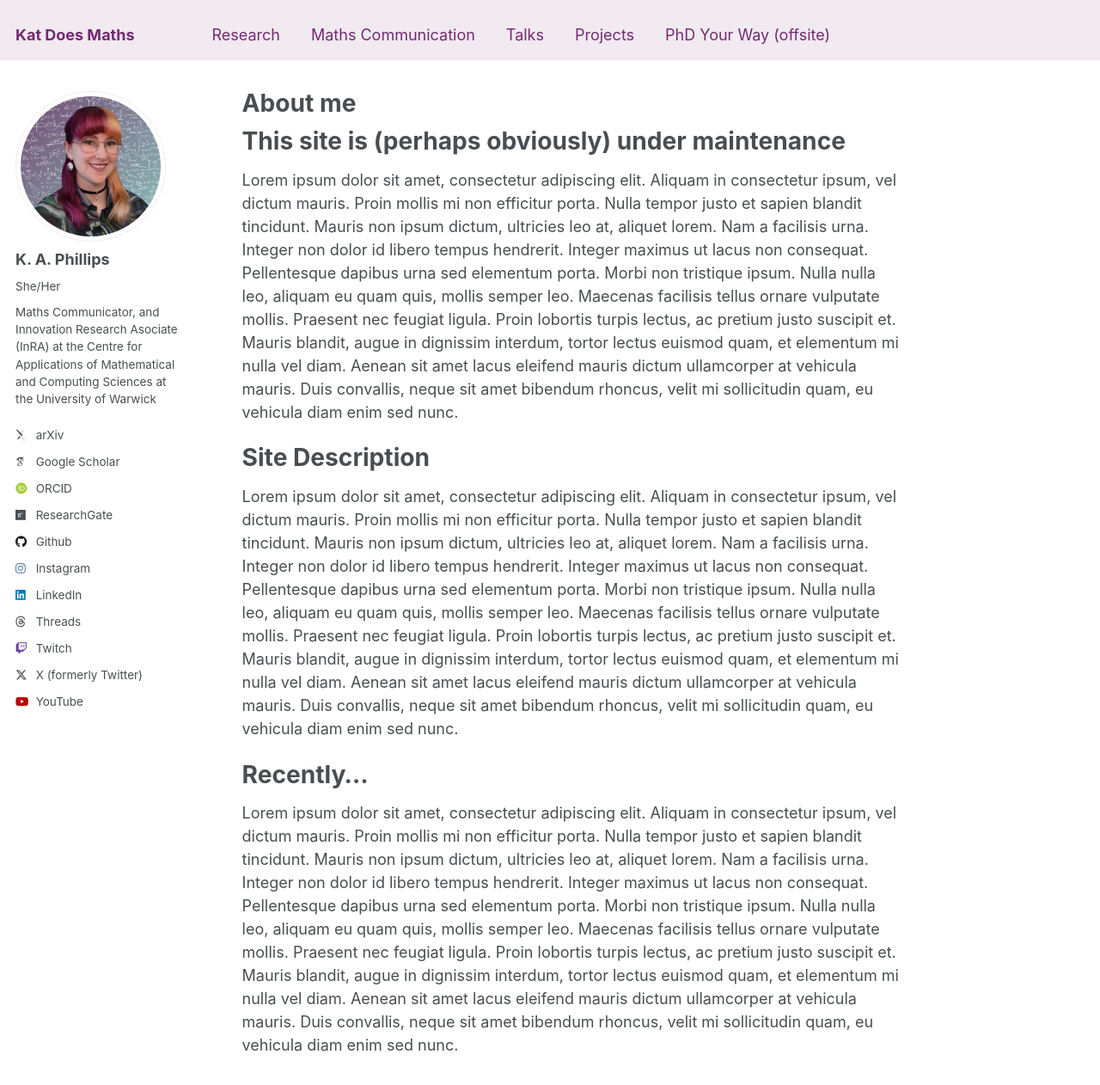
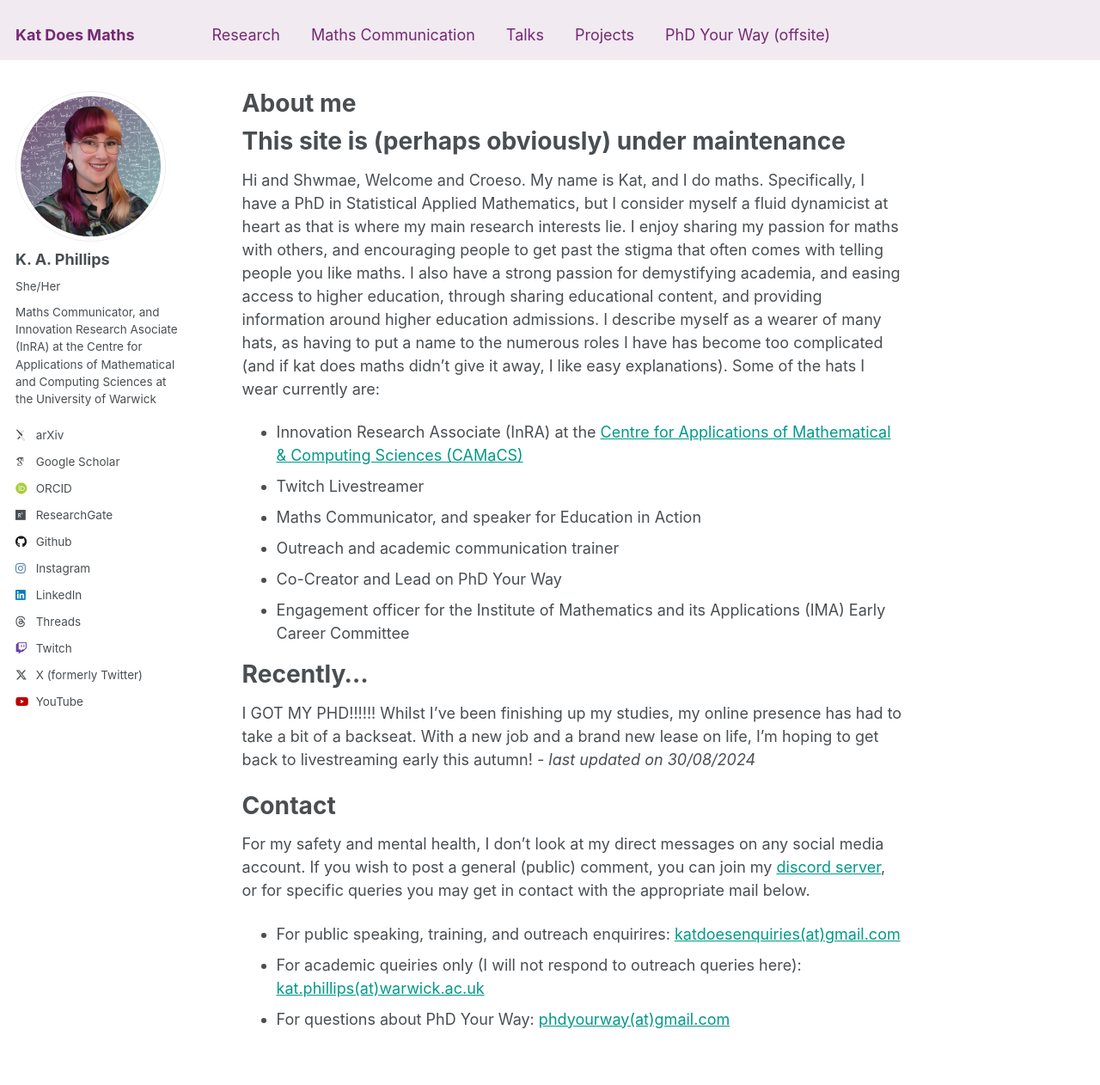
Before and after one commit to katdoesmaths/katdoesmaths.github.io, a Jekyll site: the page built from _pages/about.md, in a window 1280 px wide and 1400 px high. Shown: the top 1262 px of the window at 86% size. Built offline with Jekyll 4.4.1, drawn with Linux system fonts in a browser that asks for light colours; some web fonts are replaced.

Commit message:
Updated About page

```diff
--- a/_pages/about.md
+++ b/_pages/about.md
@@ -10,12 +10,25 @@ redirect_from:
 This site is (perhaps obviously) under maintenance
 ====
 
-Lorem ipsum dolor sit amet, consectetur adipiscing elit. Aliquam in consectetur ipsum, vel dictum mauris. Proin mollis mi non efficitur porta. Nulla tempor justo et sapien blandit tincidunt. Mauris non ipsum dictum, ultricies leo at, aliquet lorem. Nam a facilisis urna. Integer non dolor id libero tempus hendrerit. Integer maximus ut lacus non consequat. Pellentesque dapibus urna sed elementum porta. Morbi non tristique ipsum. Nulla nulla leo, aliquam eu quam quis, mollis semper leo. Maecenas facilisis tellus ornare vulputate mollis. Praesent nec feugiat ligula. Proin lobortis turpis lectus, ac pretium justo suscipit et. Mauris blandit, augue in dignissim interdum, tortor lectus euismod quam, et elementum mi nulla vel diam. Aenean sit amet lacus eleifend mauris dictum ullamcorper at vehicula mauris. Duis convallis, neque sit amet bibendum rhoncus, velit mi sollicitudin quam, eu vehicula diam enim sed nunc.
+Hi and Shwmae, Welcome and Croeso. My name is Kat, and I do maths. Specifically, I have a PhD in Statistical Applied Mathematics, but I consider myself a fluid dynamicist at heart as that is where my main research interests lie. I enjoy sharing my passion for maths with others, and encouraging people to get past the stigma that often comes with telling people you like maths. I also have a strong passion for demystifying academia, and easing access to higher education, through sharing educational content, and providing information around higher education admissions.
+I describe myself as a wearer of many hats, as having to put a name to the numerous roles I have has become too complicated (and if kat does maths didn't give it away, I like easy explanations). Some of the hats I wear currently are:
+* Innovation Research Associate (InRA) at the [Centre for Applications of Mathematical & Computing Sciences (CAMaCS)](https://warwick.ac.uk/fac/sci/camacs/)
+* Twitch Livestreamer
+* Maths Communicator, and speaker for Education in Action
+* Outreach and academic communication trainer
+* Co-Creator and Lead on PhD Your Way
+* Engagement officer for the Institute of Mathematics and its Applications (IMA) Early Career Committee
 
-Site Description
-====
-Lorem ipsum dolor sit amet, consectetur adipiscing elit. Aliquam in consectetur ipsum, vel dictum mauris. Proin mollis mi non efficitur porta. Nulla tempor justo et sapien blandit tincidunt. Mauris non ipsum dictum, ultricies leo at, aliquet lorem. Nam a facilisis urna. Integer non dolor id libero tempus hendrerit. Integer maximus ut lacus non consequat. Pellentesque dapibus urna sed elementum porta. Morbi non tristique ipsum. Nulla nulla leo, aliquam eu quam quis, mollis semper leo. Maecenas facilisis tellus ornare vulputate mollis. Praesent nec feugiat ligula. Proin lobortis turpis lectus, ac pretium justo suscipit et. Mauris blandit, augue in dignissim interdum, tortor lectus euismod quam, et elementum mi nulla vel diam. Aenean sit amet lacus eleifend mauris dictum ullamcorper at vehicula mauris. Duis convallis, neque sit amet bibendum rhoncus, velit mi sollicitudin quam, eu vehicula diam enim sed nunc.
 
 Recently...
 ====
-Lorem ipsum dolor sit amet, consectetur adipiscing elit. Aliquam in consectetur ipsum, vel dictum mauris. Proin mollis mi non efficitur porta. Nulla tempor justo et sapien blandit tincidunt. Mauris non ipsum dictum, ultricies leo at, aliquet lorem. Nam a facilisis urna. Integer non dolor id libero tempus hendrerit. Integer maximus ut lacus non consequat. Pellentesque dapibus urna sed elementum porta. Morbi non tristique ipsum. Nulla nulla leo, aliquam eu quam quis, mollis semper leo. Maecenas facilisis tellus ornare vulputate mollis. Praesent nec feugiat ligula. Proin lobortis turpis lectus, ac pretium justo suscipit et. Mauris blandit, augue in dignissim interdum, tortor lectus euismod quam, et elementum mi nulla vel diam. Aenean sit amet lacus eleifend mauris dictum ullamcorper at vehicula mauris. Duis convallis, neque sit amet bibendum rhoncus, velit mi sollicitudin quam, eu vehicula diam enim sed nunc.
+I GOT MY PHD!!!!!! Whilst I've been finishing up my studies, my online presence has had to take a bit of a backseat. With a new job and a brand new lease on life, I'm hoping to get back to livestreaming early this autumn! <i>- last updated on 30/08/2024</i>
+
+Contact
+====
+
+For my safety and mental health, I don't look at my direct messages on any social media account. If you wish to post a general (public) comment, you can join my [discord server](https://discord.gg/AwjsJPth7s), or for specific queries you may get in contact with the appropriate mail below.
+
+* For public speaking, training, and outreach enquirires: [katdoesenquiries(at)gmail.com](mailto:katdoesenquiries@gmail.com)
+* For academic queiries only (I will not respond to outreach queries here): [kat.phillips(at)warwick.ac.uk](mailto:kat.phillips@warwick.ac.uk)
+* For questions about PhD Your Way: [phdyourway(at)gmail.com](mailto:phdyourway@gmail.com)
```
Also changed, not shown: _pages/MathsComm.md (+5 -1 lines).
